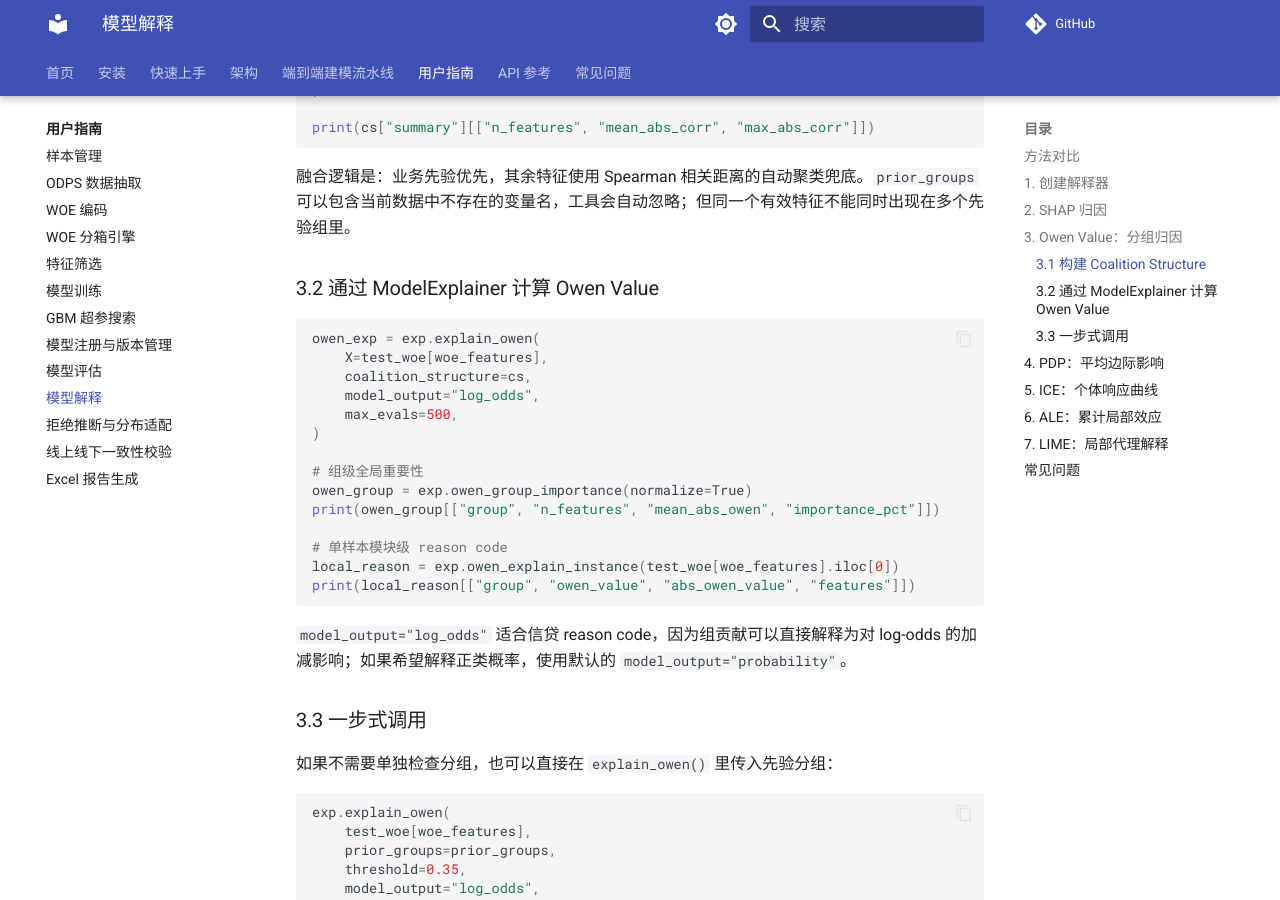
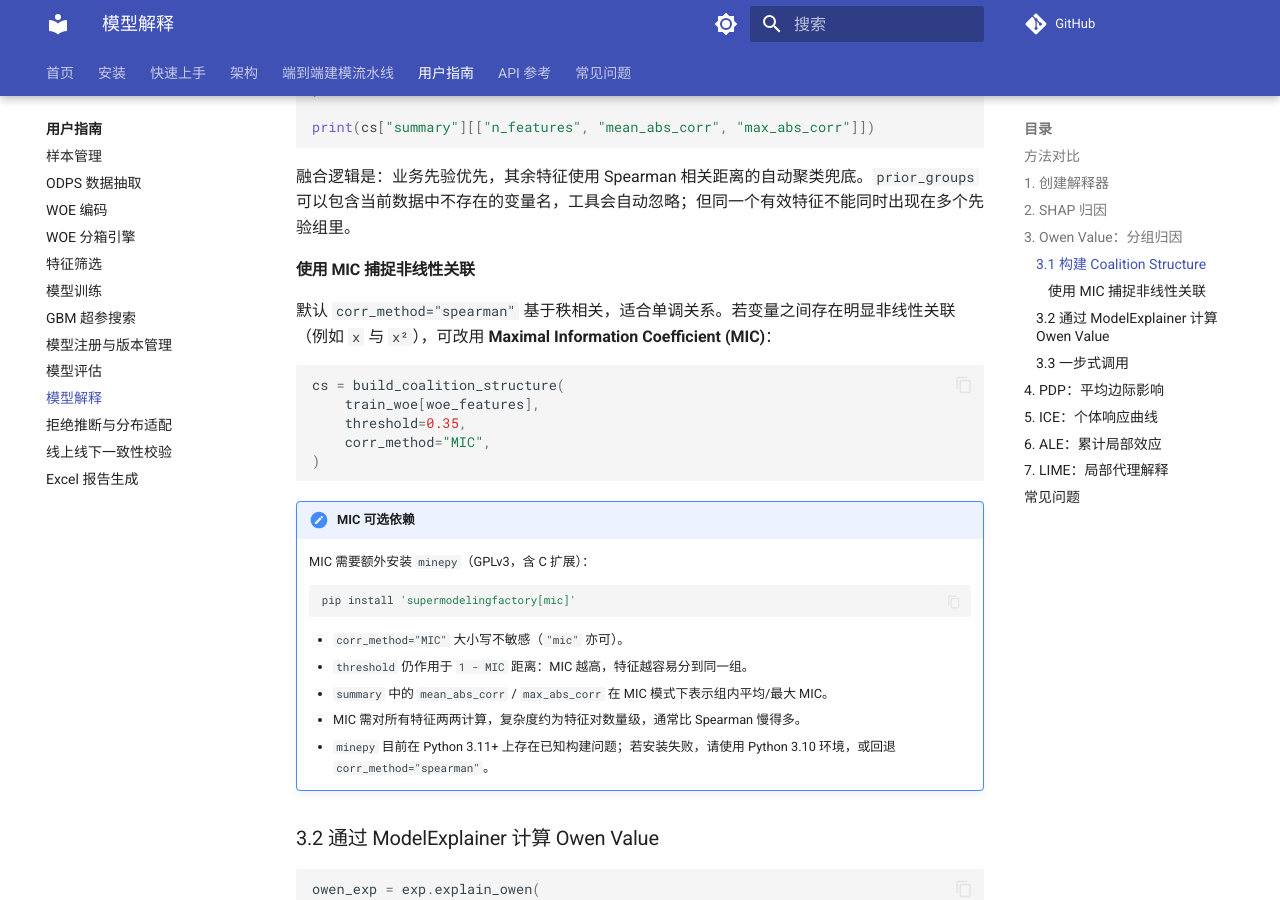
Before and after one commit to Kyle-J-Sun/SuperModelingFactory_doc, an MkDocs documentation site: the page built from docs/guides/explainability.md, in a window 1280 px wide and 900 px high, scrolled down 2170 px. Built offline with MkDocs 1.6.1 and Material for MkDocs 9.7.7, drawn with Linux system fonts in a browser that asks for light colours; comment, search, counter and statistics services are not loaded; some of the changed text lies outside the part shown.

Commit message:
docs(explain): document MIC coalition clustering option
Co-authored-by: 孙旌凯 <sunjingkai@xinye.com>
Co-authored-by: Cursor <cursoragent@cursor.com>

````diff
--- a/docs/guides/explainability.md
+++ b/docs/guides/explainability.md
@@ -90,6 +90,32 @@ print(cs["summary"][["n_features", "mean_abs_corr", "max_abs_corr"]])
 ```
 
 融合逻辑是：业务先验优先，其余特征使用 Spearman 相关距离的自动聚类兜底。`prior_groups` 可以包含当前数据中不存在的变量名，工具会自动忽略；但同一个有效特征不能同时出现在多个先验组里。
+
+#### 使用 MIC 捕捉非线性关联
+
+默认 `corr_method="spearman"` 基于秩相关，适合单调关系。若变量之间存在明显非线性关联（例如 `x` 与 `x²`），可改用 **Maximal Information Coefficient (MIC)**：
+
+```python
+cs = build_coalition_structure(
+    train_woe[woe_features],
+    threshold=0.35,
+    corr_method="MIC",
+)
+```
+
+!!! note "MIC 可选依赖"
+
+    MIC 需要额外安装 `minepy`（GPLv3，含 C 扩展）：
+
+    ```bash
+    pip install 'supermodelingfactory[mic]'
+    ```
+
+    - `corr_method="MIC"` 大小写不敏感（`"mic"` 亦可）。
+    - `threshold` 仍作用于 `1 - MIC` 距离：MIC 越高，特征越容易分到同一组。
+    - `summary` 中的 `mean_abs_corr` / `max_abs_corr` 在 MIC 模式下表示组内平均/最大 MIC。
+    - MIC 需对所有特征两两计算，复杂度约为特征对数量级，通常比 Spearman 慢得多。
+    - `minepy` 目前在 Python 3.11+ 上存在已知构建问题；若安装失败，请使用 Python 3.10 环境，或回退 `corr_method="spearman"`。
 
 ### 3.2 通过 ModelExplainer 计算 Owen Value
 
@@ -204,7 +230,11 @@ print(lime_global)
 
 ??? question "threshold=0.35 是什么意思？"
 
-    使用距离 `1 - abs(Spearman corr)` 聚类，`0.35` 约等价于 `|corr| > 0.65` 的特征更容易先聚到同一组。强相关场景可用 `0.20~0.35`，更宽松可用 `0.50`。
+    使用距离 `1 - abs(association)` 聚类。默认 `corr_method="spearman"` 时，`0.35` 约等价于 `|corr| > 0.65` 的特征更容易先聚到同一组。若使用 `corr_method="MIC"`，同一阈值作用于 `1 - MIC`。强相关场景可用 `0.20~0.35`，更宽松可用 `0.50`。
+
+??? question "什么时候用 corr_method='MIC'？"
+
+    当变量之间存在明显非线性关联、Spearman 难以把它们聚到同一组时。MIC 更慢，且需要单独安装 `pip install 'supermodelingfactory[mic]'`；Python 3.11+ 若 `minepy` 安装失败，请使用 Python 3.10 或继续用 `spearman`。
 
 ??? question "PDP 和 ALE 怎么选？"
 
````
Also changed, not shown: docs/pipeline.md (+3 -0 lines).
